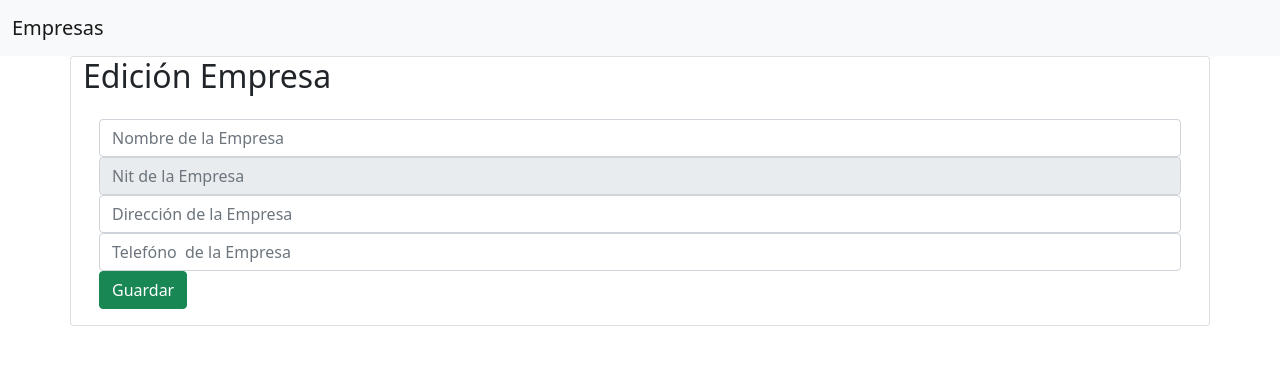
After one commit to jhqgauss/pruebaempresa, a Django app: template Empresarial/templates/edicionempresa.html in a window 1280 px wide. The commit adds this page. Shown: the top 365 px of the page. Run offline with Django 3.2, Linux system fonts and the light colour scheme; the template is opened without the code that fills it, so the values that code supplies are empty; some libraries are stand-ins or nearby versions.

Commit message:
cambios editar

```diff
--- a/Empresarial/templates/base.html
+++ b/Empresarial/templates/base.html
@@ -11,18 +11,10 @@
 <body>
     <nav class="navbar navbar-expand-lg navbar-light bg-light">
         <div class="container-fluid">
-          <a class="navbar-brand" href="#">Navbar</a>
+          <a class="navbar-brand" href="#">Empresas</a>
           <button class="navbar-toggler" type="button" data-bs-toggle="collapse" data-bs-target="#navbarNavAltMarkup" aria-controls="navbarNavAltMarkup" aria-expanded="false" aria-label="Toggle navigation">
             <span class="navbar-toggler-icon"></span>
           </button>
-          <div class="collapse navbar-collapse" id="navbarNavAltMarkup">
-            <div class="navbar-nav">
-              <a class="nav-link active" aria-current="page" href="#">Home</a>
-              <a class="nav-link" href="#">Features</a>
-              <a class="nav-link" href="#">Pricing</a>
-              <a class="nav-link disabled">Disabled</a>
-            </div>
-          </div>
         </div>
       </nav>
     <div class="container">
--- /dev/null
+++ b/Empresarial/templates/edicionempresa.html
@@ -0,0 +1,37 @@
+{% extends "./base.html" %}
+{% block tittle %} Gestión de Empresas {% endblock %}
+{% block body %}
+<div class="row">
+<div class="col-md-4" offset-md-4> </div>
+<div class="card">
+    <h2>Edición Empresa</h2>
+    <div class="card-body">
+        <form action="editarempresa/" method="POST">{% csrf_token %}
+            <div class="form-group">
+                <input type="text" id="nombreempresa" name="nombreempresa" value="{{empresa.nombre}}"  class="form-control"
+                placeholder="Nombre de la Empresa"  required>
+            </div>
+            <div class="form-group">
+                <input type="text" id="nitempresa" name="nitempresa" value="{{empresa.nit}}" class="form-control"
+                placeholder="Nit de la Empresa"  readonly  required>
+            </div>
+            <div class="form-group">
+                <input type="text" id="direempresa" name="direempresa" value="{{empresa.direccion}}" class="form-control"
+                placeholder="Dirección de la Empresa"  required>
+            </div>
+            <div class="form-group">
+                <input type="text" id="telempresa" name="telempresa" value="{{empresa.telefono}}" class="form-control"
+                placeholder="Telefóno  de la Empresa"  required>
+            </div>
+
+            <div class="form-group">
+                <button type="submit" class="btn btn-success btn-block text-white">Guardar</button>
+            </div>
+        </form>
+
+    </div>
+
+</div>
+</div>
+
+{% endblock %}
--- a/Empresarial/urls.py
+++ b/Empresarial/urls.py
@@ -3,5 +3,9 @@ from .import views
 urlpatterns= [
     path('', views.home),
     path('registrarempresa/', views.registrarempresa),
+    path('edicionempresa/<nit>', views.edicionempresa),
+    path('editarempresa/<nit>', views.editarempresa),
     path('eliminarempresa/<nit>', views.eliminarempresa)
+
+
 ]
```
Also changed, not shown: Empresarial/views.py (+19 -0 lines), Modelo.db.
